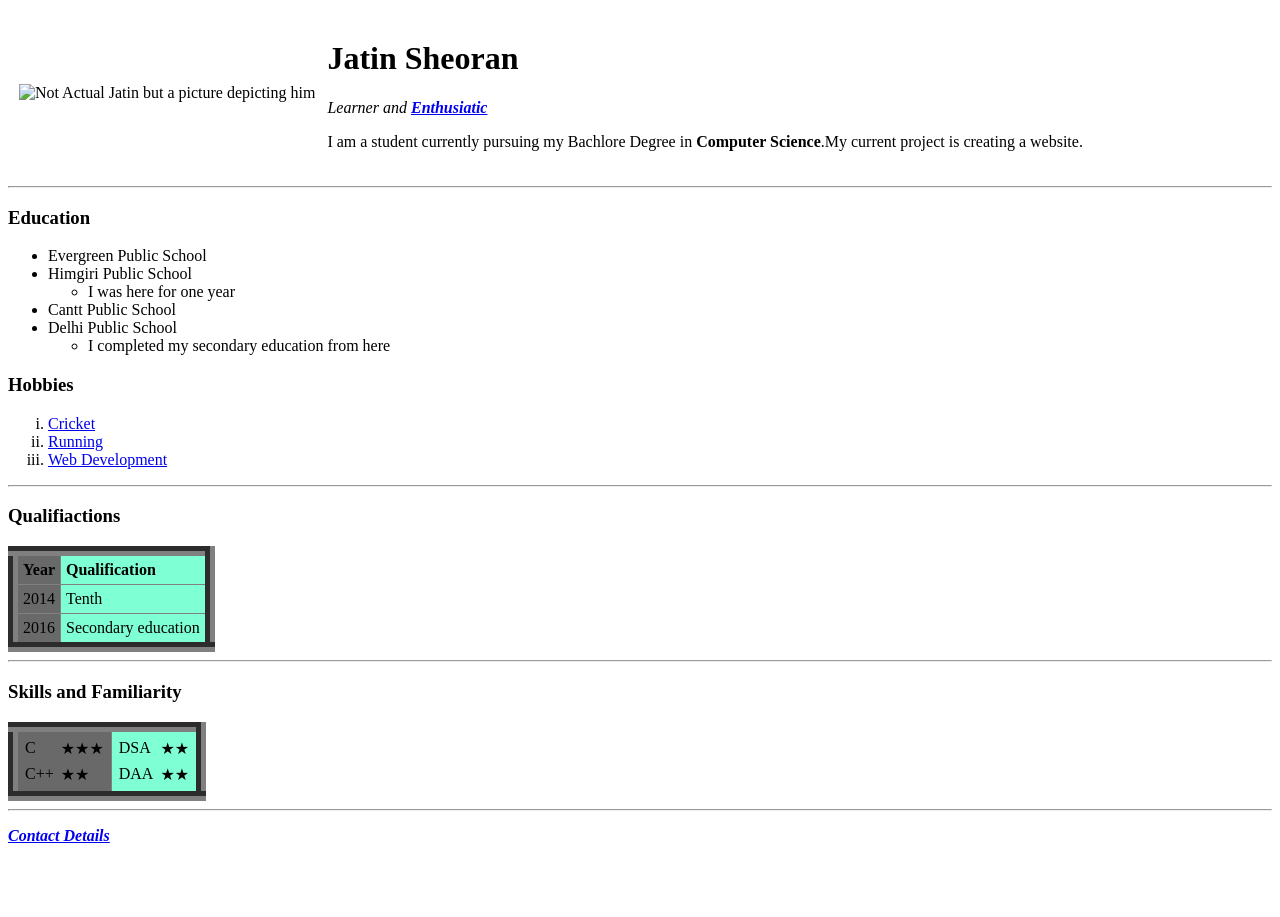
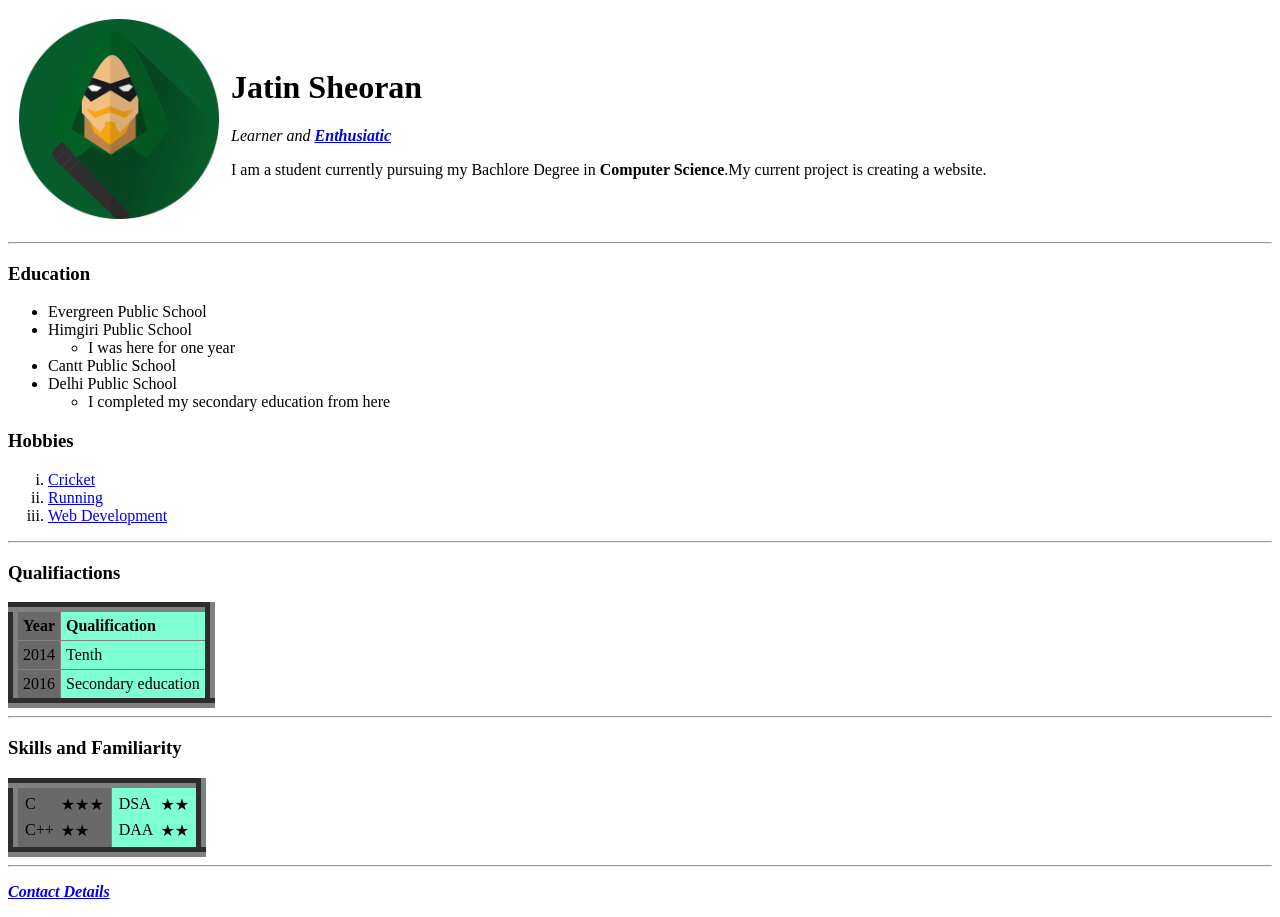
Before and after one commit to leVexxxx/MyWebsite, a plain HTML site: page index.html in a window 1280 px wide. Before the commit the page ends 861 px from the top, so only its background shows below. Drawn offline with Linux system fonts and the light colour scheme.

Commit message:
changed links and image sources

```diff
--- a/index.html
+++ b/index.html
@@ -11,7 +11,7 @@
 <body>
   <table cellspacing="10">
     <tr>
-      <td> <img src="../../../Downloads/123.png" alt="Not Actual Jatin but a picture depicting him" height ="200"width="200">
+      <td> <img src="123.png" alt="Not Actual Jatin but a picture depicting him" height ="200"width="200">
       </td>
       <td>
         <h1>Jatin Sheoran</h1>
```
